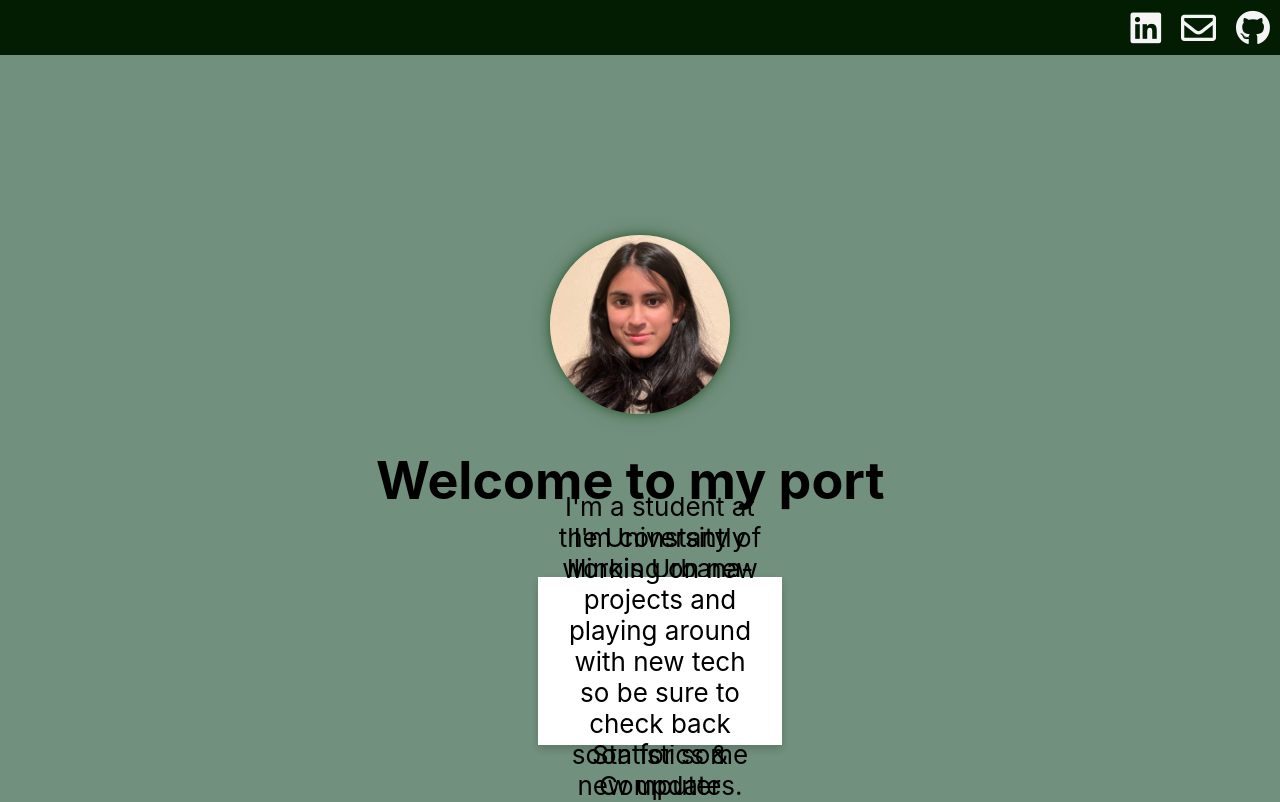
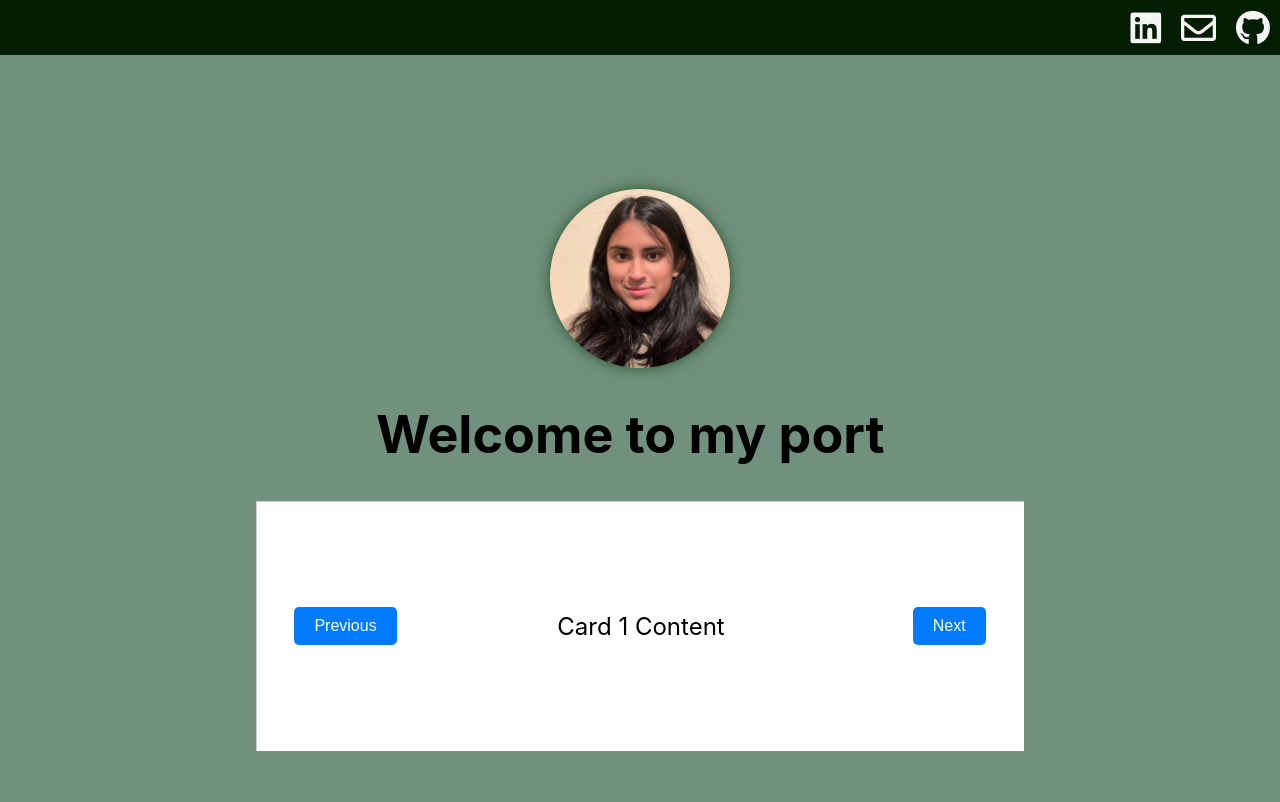
Before and after one commit to ssundr/ssundr.github.io, a React (Create React App) app in the folder portfolio/: page / in a window 1280 px wide. Shown: the top 802 px of the page. Built offline with nearby package versions, Linux system fonts and the light colour scheme; a web font is replaced by a local one.

Commit message:
card style

```diff
--- a/portfolio/src/App.css
+++ b/portfolio/src/App.css
@@ -43,49 +43,55 @@ h5 {
   color: #61dafb;
 }
 
-/* about-me section */.about-me-card {
-  perspective: 1000px;
+/* about-me section */
+.about-me-container {
+  position: relative;
+  width: 60%;
+  height: 250px; /* Adjust height as needed */
+  overflow: hidden;
 }
 
-.card-content {
-  transform-style: preserve-3d;
-  transition: transform 0.5s;
+.flashcard {
+  position: absolute;
+  width: 100%;
+  height: 100%;
+  background-color: #fff;
+  border: 1px solid #ccc;
+  box-shadow: 0 2px 4px rgba(0,0,0,0.1);
+  display: flex;
+  justify-content: center;
+  align-items: center;
+  font-size: 24px;
+  user-select: none; /* Disable text selection */
+  opacity: 0;
+  transition: opacity 0.3s ease;
 }
 
-.bullet-points {
-  list-style: none;
-  padding: 0;
-  margin: 0;
+.flashcard.active {
+  opacity: 1;
 }
 
-.bullet-points li {
-  transform-style: preserve-3d;
-  backface-visibility: hidden;
+.prev-btn,
+.next-btn {
   position: absolute;
-  top: 0;
-  left: 0;
-  width: 100%;
-  height: 100%;
-  display: flex;
-  align-items: center;
-  justify-content: center;
-  background-color: #ffffff;
-  box-shadow: 0 4px 8px rgba(0, 0, 0, 0.1);
-  padding: 20px;
-  transform: rotateY(0deg);
-  transition: transform 0.5s;
+  top: 50%;
+  transform: translateY(-50%);
+  padding: 10px 20px;
+  font-size: 16px;
+  cursor: pointer;
+  background-color: #007bff;
+  color: #fff;
+  border: none;
+  outline: none;
+  border-radius: 5px;
 }
 
-.bullet-points li:nth-child(2) {
-  transform: rotateY(180deg);
+.prev-btn {
+  left: 5%;
 }
 
-.bullet-points li:nth-child(3) {
-  transform: rotateY(360deg);
-}
-
-.card-content:hover .bullet-points li {
-  transform: rotateY(-180deg);
+.next-btn {
+  right: 5%;
 }
 
 
--- a/portfolio/src/App.js
+++ b/portfolio/src/App.js
@@ -1,4 +1,4 @@
-import React from "react";
+import React, {useState} from "react";
 import Typical from "react-typical";
 
 import {
@@ -55,6 +55,22 @@ import resume from "./files/sneha_resume.pdf";
 // add download button for research paper here
 
 function App() {
+  const [currentCard, setCurrentCard] = useState(0);
+    const cards = [
+        'Card 1 Content',
+        'Card 2 Content',
+        'Card 3 Content'
+        // Add more cards as needed
+    ];
+
+    const nextCard = () => {
+        setCurrentCard((currentCard + 1) % cards.length);
+    };
+
+    const prevCard = () => {
+        setCurrentCard((currentCard - 1 + cards.length) % cards.length);
+    };
+
   const techStack = [
     {
       name: "JavaScript",
@@ -225,6 +241,19 @@ function App() {
       image: summarizer,
     },
   ];
+
+  const handleSwipe = (event) => {
+    const xStart = event.touches[0].clientX;
+    const xEnd = event.touches[0].clientX;
+
+    if (xStart - xEnd > 50) {
+        // Swipe left
+        nextCard();
+    } else if (xEnd - xStart > 50) {
+        // Swipe right
+        prevCard();
+    }
+  };
 
   const pastProjects = [
     {
@@ -400,30 +429,14 @@ function App() {
             wrapper="span"
           />
         </h1>
-        <div class="about-me-card">
-          <div class="card-content">
-            <h3>Hi, I'm Sneha.</h3>
-            <ul class="bullet-points">
-              <li>
-                I'm a student at the University of Illinois Urbana-Champaign
-                currently pursuing a Bachelor of Science in Statistics &
-                Computer Science.
-              </li>
-              <li>
-                I am currently working as a SWE intern at Arrcus on their
-                Customer Solutions Engineering Team.
-              </li>
-              <li>
-                I'm constantly working on new projects and playing around with
-                new tech so be sure to check back soon for some new updates.
-              </li>
-            </ul>
-            <button class="button-class">
-              <a class="resume-button" href={resume} download>
-                Download My Resume
-              </a>
-            </button>
-          </div>
+        <div className="about-me-container" onTouchStart={handleSwipe} onTouchEnd={handleSwipe}>
+            {cards.map((card, index) => (
+                <div key={index} className={`flashcard ${index === currentCard ? 'active' : ''}`}>
+                    {card}
+                </div>
+            ))}
+            <button className="prev-btn" onClick={prevCard}>Previous</button>
+            <button className="next-btn" onClick={nextCard}>Next</button>
         </div>
       </header>
 
```
